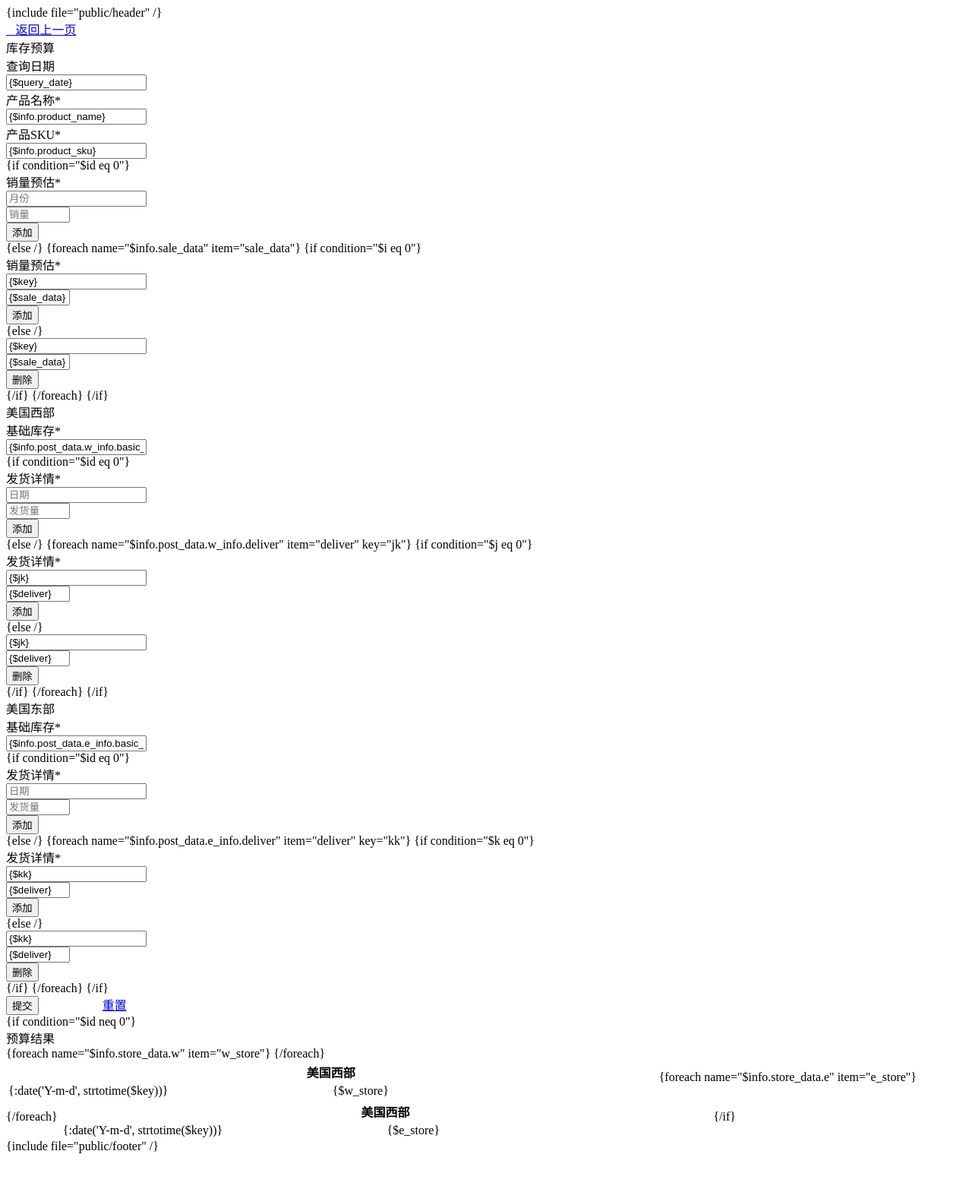
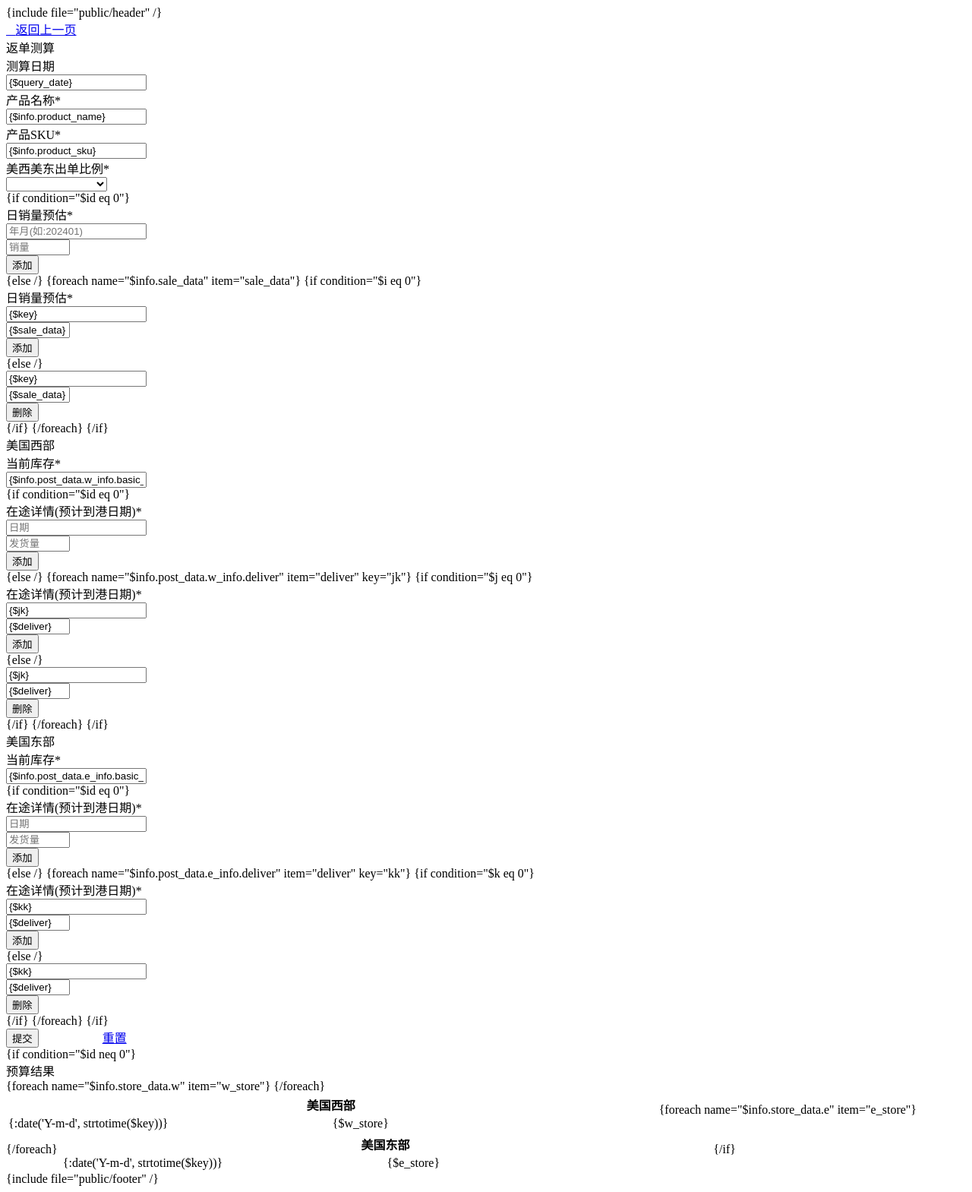
Before and after one commit to hahah7307/mugroup-store, a PHP site: page /DbName/application/Manage/view/store/add.php in a window 1280 px wide. Shown: the whole page at 76% size. Before the commit the page ends 1518 px from the top, so only its background shows below. Run offline with PHP 8.4, Linux system fonts and the light colour scheme.

Commit message:
返单测算2-2(新增下拉框出单比例，页面文案修改)

```diff
--- a/application/Manage/config.php
+++ b/application/Manage/config.php
@@ -54,7 +54,6 @@
     'TINYMCE_TOOLBAR'   =>  'removeformat code undo redo | forecolor backcolor bold italic underline strikethrough link table imagetools image media anchor | alignleft aligncenter alignright alignjustify | styleselect | fontselect | fontsizeselect | lineheight | bullist numlist | blockquote subscript superscript removeformat | charmap emoticons hr pagebreak insertdatetime print preview',
 
     // 库存配置
-    'W_SALE_PROPORTION' =>  2/5,                                    // 美西销量占比
-    'W_TRANSPORT_DAY'   =>  28,                                     // 美西运送日期
-    'E_TRANSPORT_DAY'   =>  55,                                     // 美东运送日期
+    'W_TRANSPORT_DAY'   =>  10,                                     // 美西运送日期
+    'E_TRANSPORT_DAY'   =>  10,                                     // 美东运送日期
 ];
--- a/application/Manage/model/StoreModel.php
+++ b/application/Manage/model/StoreModel.php
@@ -32,6 +32,7 @@
         $arr['query_date'] = $post['query_date'];
         $arr['product_name'] = $post['product_name'];
         $arr['product_sku'] = $post['product_sku'];
+        $arr['w_sale_proportion'] = $post['w_sale_proportion'];
         $arr['sale_info'] = array_combine($post['month'], $post['sale']);
         $arr['w_info'] = [
             'basic_store'   =>  $post['w_basic_store'],
@@ -66,7 +67,7 @@
             $e_new_store = isset($formatPostData['e_info']['deliver'][$e_deliver_date_format]) ? $formatPostData['e_info']['deliver'][$e_deliver_date_format] : 0;
 
             // 计算两地销量
-            $w_sale = floor($sale * Config::get('W_SALE_PROPORTION'));
+            $w_sale = floor($sale * $formatPostData['w_sale_proportion']);
             $e_sale = $sale - $w_sale;
             if ($data['w'][$ymd] + $w_new_store < $w_sale) {
                 $w_sale = $data['w'][$ymd] + $w_new_store;
--- a/application/Manage/view/public/left.php
+++ b/application/Manage/view/public/left.php
@@ -16,10 +16,10 @@
                 <li data-name="Member" class="layui-nav-item">
                     <a layui-href="javascript:;" lay-tips="核价" lay-direction="2">
                         <i class="layui-icon iconfont icon-xunpan"></i>
-                        <cite>库存</cite>
+                        <cite>返单测算</cite>
                     </a>
                     <dl class="layui-nav-child">
-                        <dd><a layui-href="{:url('Store/index')}">库存预算</a></dd>
+                        <dd><a layui-href="{:url('Store/index')}">返单测算</a></dd>
                     </dl>
                 </li>
                 <li data-name="Site" class="layui-nav-item">
--- a/application/Manage/view/store/add.php
+++ b/application/Manage/view/store/add.php
@@ -9,15 +9,16 @@
     .w84 {width: 84px!important;}
     .deliver_num {width: 100px!important;}
     .layui-table {width: 50%; display: inline}
+    .select {margin-left: 0!important;}
 </style>
 <div class="layui-body">
 <div class="right">
     <a href="{:session('manage.back_url')}" class="layui-btn layui-btn-danger layui-btn-sm fr"><i class="layui-icon">&#xe603;</i>返回上一页</a>
-    <div class="title">库存预算</div>
+    <div class="title">返单测算</div>
     <div class="layui-form">
         <div class="layui-form-item">
             <div class="layui-inline layui-col-md4">
-                <label class="layui-form-label">查询日期</label>
+                <label class="layui-form-label">测算日期</label>
                 <div class="layui-input-inline">
                     <input type="text" autocomplete="off" class="layui-input datetime w300" name="query_date" value="{$query_date}">
                 </div>
@@ -37,12 +38,26 @@
                 </div>
             </div>
         </div>
+        <div class="layui-form-item">
+            <div class="layui-inline layui-col-md6">
+                <label class="layui-form-label">美西美东出单比例<span class="red">*</span></label>
+                <div class="layui-input-block layui-col-md4 select">
+                    <select name="w_sale_proportion" lay-verify="">
+                        <option value=""></option>
+                        <option value="0.2" {if condition="$info.w_sale_proportion eq '0.2'"}selected{/if}>美西20% 美东80%</option>
+                        <option value="0.3" {if condition="$info.w_sale_proportion eq '0.3'"}selected{/if}>美西30% 美东70%</option>
+                        <option value="0.4" {if condition="$info.w_sale_proportion eq '0.4'"}selected{/if}>美西40% 美东60%</option>
+                        <option value="0.5" {if condition="$info.w_sale_proportion eq '0.5'"}selected{/if}>美西50% 美东50%</option>
+                    </select>
+                </div>
+            </div>
+        </div>
         {if condition="$id eq 0"}
         <div class="layui-form-item" id="sale-item">
             <div class="layui-inline layui-col-md3">
-                <label class="layui-form-label">销量预估<span class="red">*</span></label>
+                <label class="layui-form-label">日销量预估<span class="red">*</span></label>
                 <div class="layui-input-inline">
-                    <input type="text" class="layui-input" name="month[]" placeholder="月份">
+                    <input type="text" class="layui-input" name="month[]" placeholder="年月(如:202401)">
                 </div>
             </div>
             <div class="layui-inline layui-col-md1">
@@ -58,7 +73,7 @@
         {if condition="$i eq 0"}
         <div class="layui-form-item" id="sale-item">
             <div class="layui-inline layui-col-md3">
-                <label class="layui-form-label">销量预估<span class="red">*</span></label>
+                <label class="layui-form-label">日销量预估<span class="red">*</span></label>
                 <div class="layui-input-inline">
                     <input type="text" class="layui-input" name="month[]" placeholder="月份" value="{$key}">
                 </div>
@@ -92,7 +107,7 @@
         <div class="title" id="america-west">美国西部</div>
         <div class="layui-form-item">
             <div class="layui-inline layui-col-md4">
-                <label class="layui-form-label">基础库存<span class="red">*</span></label>
+                <label class="layui-form-label">当前库存<span class="red">*</span></label>
                 <div class="layui-input-inline">
                     <input type="text" autocomplete="off" class="layui-input w300" name="w_basic_store" value="{$info.post_data.w_info.basic_store}">
                 </div>
@@ -101,7 +116,7 @@
         {if condition="$id eq 0"}
         <div class="layui-form-item" id="w-deliver-item">
             <div class="layui-inline layui-col-md3">
-                <label class="layui-form-label">发货详情<span class="red">*</span></label>
+                <label class="layui-form-label">在途详情(预计到港日期)<span class="red">*</span></label>
                 <div class="layui-input-inline">
                     <input type="text" class="layui-input datetime" name="w_deliver_date[]" placeholder="日期">
                 </div>
@@ -119,7 +134,7 @@
         {if condition="$j eq 0"}
         <div class="layui-form-item" id="w-deliver-item">
             <div class="layui-inline layui-col-md3">
-                <label class="layui-form-label">发货详情<span class="red">*</span></label>
+                <label class="layui-form-label">在途详情(预计到港日期)<span class="red">*</span></label>
                 <div class="layui-input-inline">
                     <input type="text" class="layui-input datetime" name="w_deliver_date[]" placeholder="日期" value="{$jk}">
                 </div>
@@ -153,7 +168,7 @@
         <div class="title" id="america-east">美国东部</div>
         <div class="layui-form-item">
             <div class="layui-inline layui-col-md4">
-                <label class="layui-form-label">基础库存<span class="red">*</span></label>
+                <label class="layui-form-label">当前库存<span class="red">*</span></label>
                 <div class="layui-input-inline">
                     <input type="text" autocomplete="off" class="layui-input w300" name="e_basic_store" value="{$info.post_data.e_info.basic_store}">
                 </div>
@@ -162,7 +177,7 @@
         {if condition="$id eq 0"}
         <div class="layui-form-item" id="e-deliver-item">
             <div class="layui-inline layui-col-md3">
-                <label class="layui-form-label">发货详情<span class="red">*</span></label>
+                <label class="layui-form-label">在途详情(预计到港日期)<span class="red">*</span></label>
                 <div class="layui-input-inline">
                     <input type="text" class="layui-input datetime" name="e_deliver_date[]" placeholder="日期">
                 </div>
@@ -180,7 +195,7 @@
         {if condition="$k eq 0"}
         <div class="layui-form-item" id="e-deliver-item">
             <div class="layui-inline layui-col-md3">
-                <label class="layui-form-label">发货详情<span class="red">*</span></label>
+                <label class="layui-form-label">在途详情(预计到港日期)<span class="red">*</span></label>
                 <div class="layui-input-inline">
                     <input type="text" class="layui-input datetime" name="e_deliver_date[]" placeholder="日期" value="{$kk}">
                 </div>
@@ -246,7 +261,7 @@
         </colgroup>
         <thead>
         <tr>
-            <th colspan="2" class="tc">美国西部</th>
+            <th colspan="2" class="tc">美国东部</th>
         </tr>
         </thead>
         <tbody>
```
Also changed, not shown: application/Manage/controller/StoreController.php (+7 -6 lines), application/Manage/view/store/index.php (+6 -3 lines).
